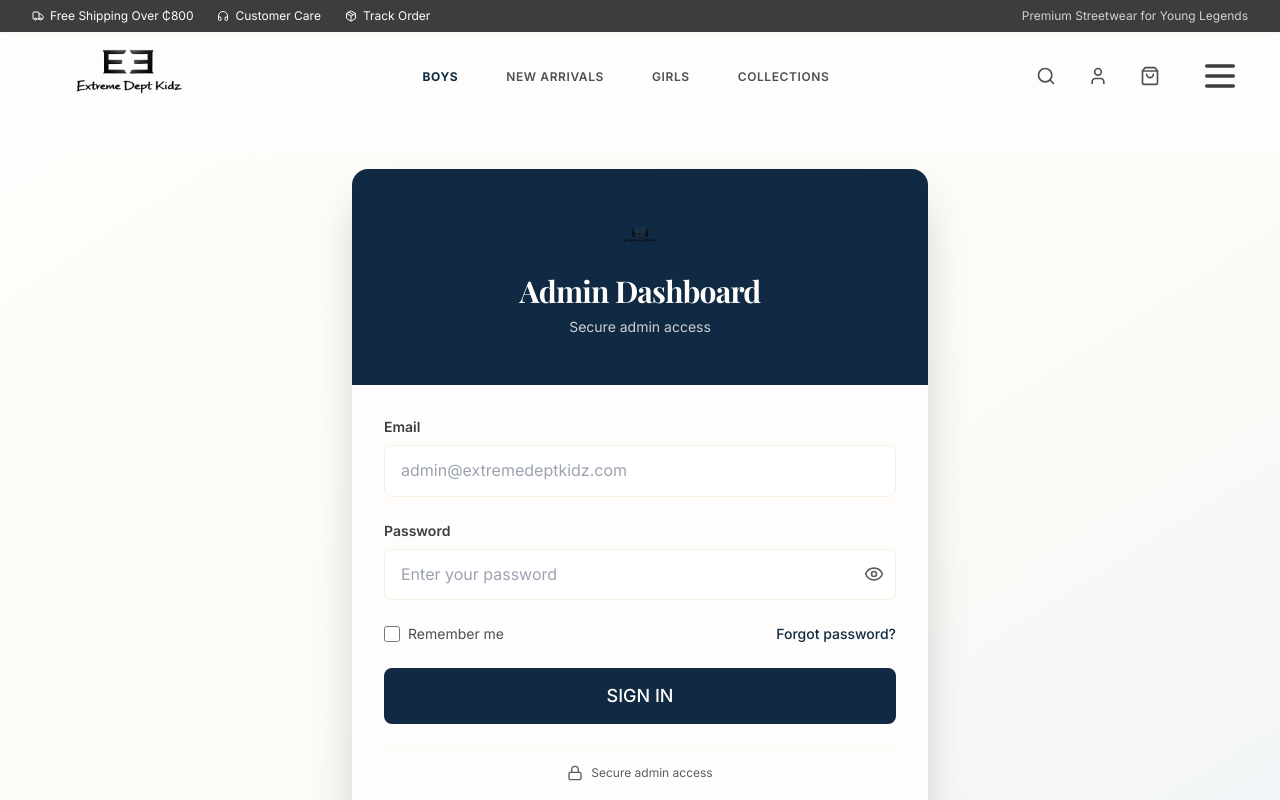
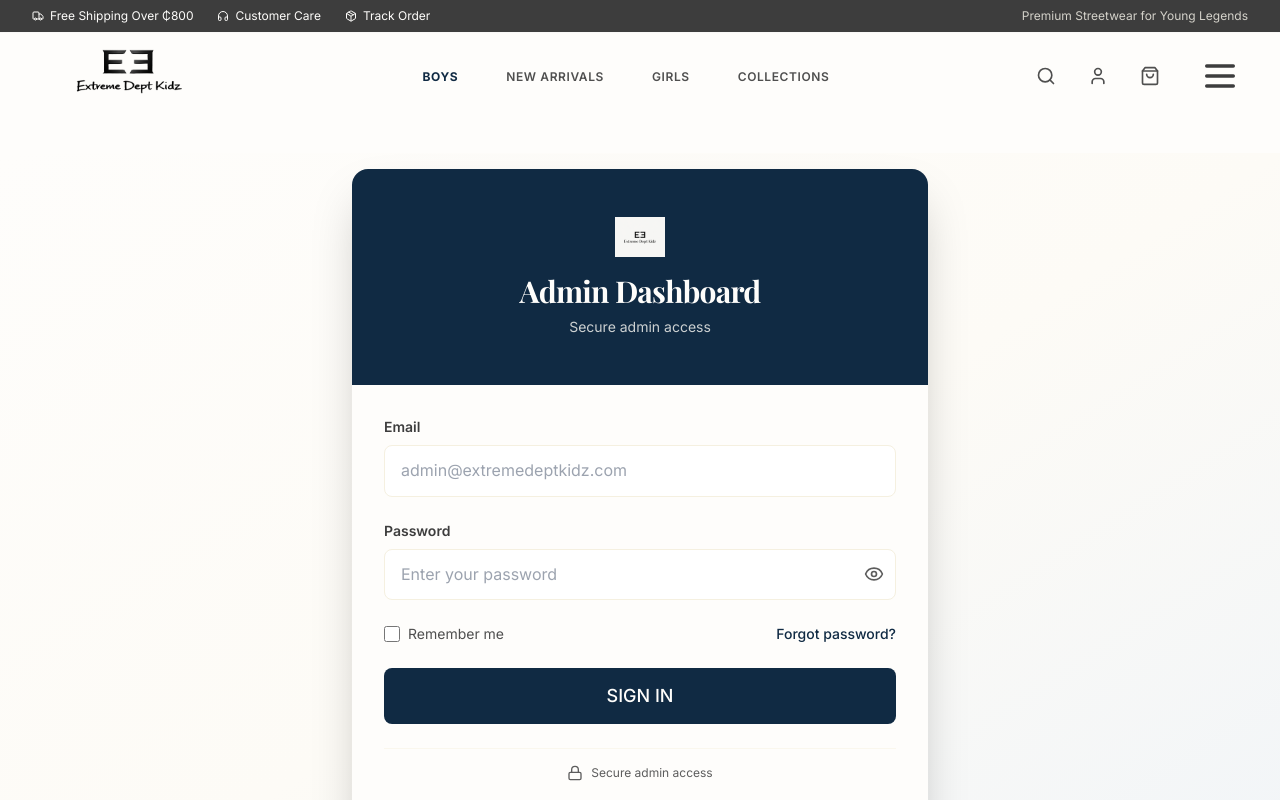
Before and after one commit to TheTrustGroup/extreme-dept-kidz, a Next.js app: page /admin/login in a window 1280 px wide. Shown: the top 800 px of the page. Built offline with nearby package versions, Linux system fonts and the light colour scheme.

Commit message:
Fix admin login logo to use Extreme Logo.png
- Changed logo from IMG_8640.PNG to Extreme Logo.png for better branding
- Logo now displays correctly on admin login screen

```diff
--- a/app/admin/login/page.tsx
+++ b/app/admin/login/page.tsx
@@ -59,7 +59,7 @@ export default function AdminLoginPage(): JSX.Element {
           <div className="bg-navy-900 px-8 py-12 text-center">
             <div className="flex justify-center mb-4">
               <Image
-                src="/IMG_8640.PNG"
+                src="/Extreme Logo.png"
                 alt="EXTREME DEPT KIDZ"
                 width={200}
                 height={40}
```
